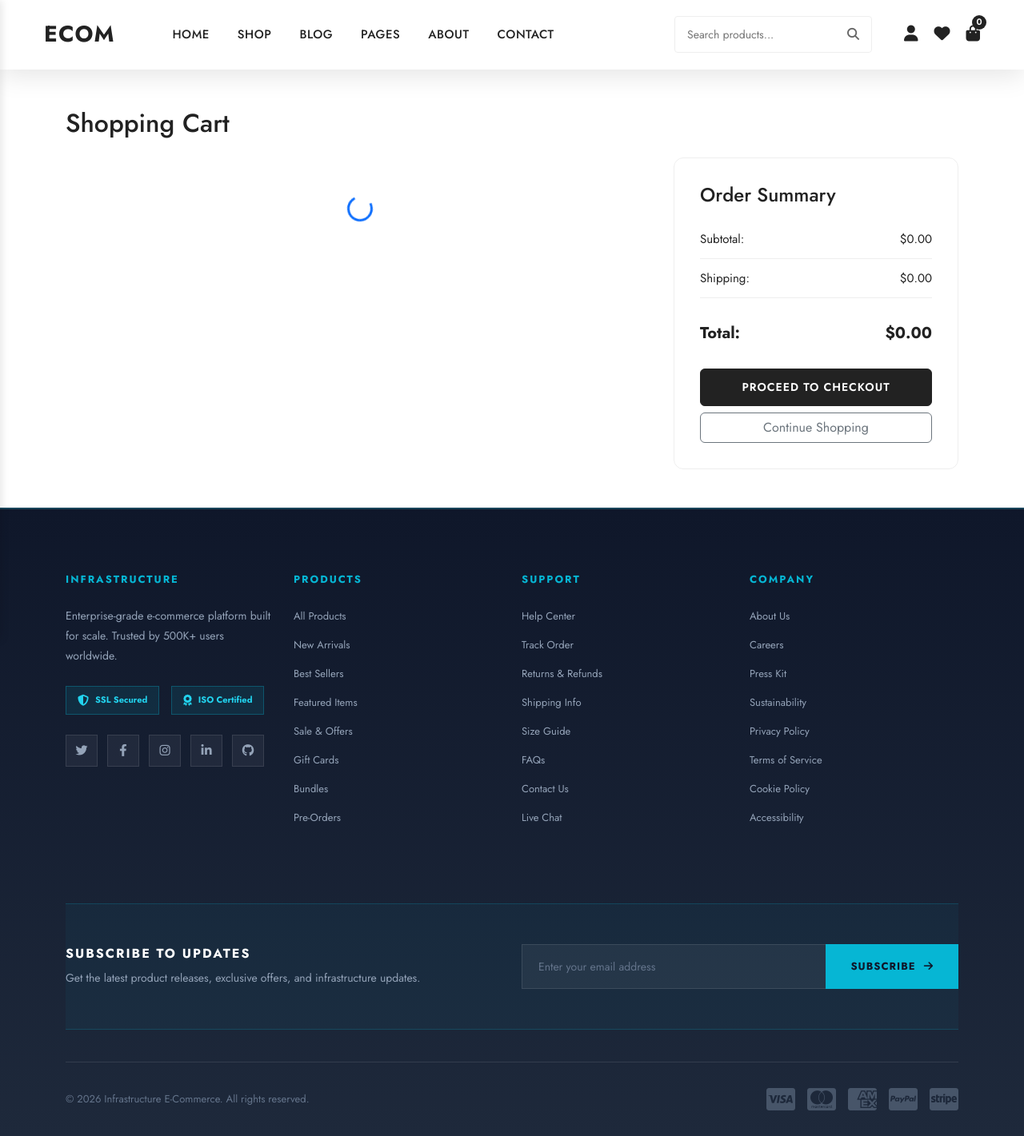
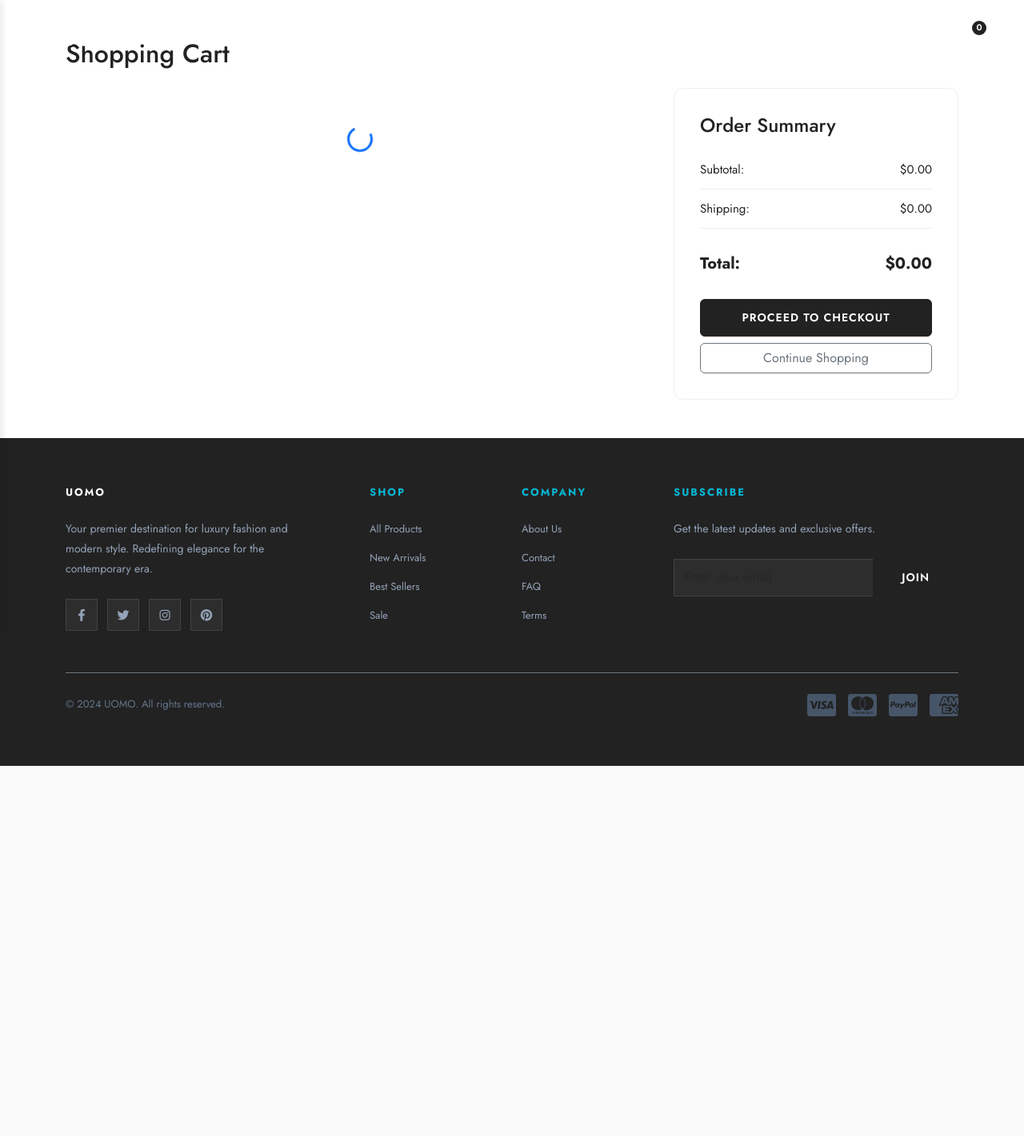
Before and after one commit to shakiill/django_ecommerce, a Django app: template templates/storefront/cart.html in a window 1280 px wide. Shown: the whole page at 80% size. After the commit the page ends 958 px from the top, so only its background shows below. Run offline with Django 3.2, Linux system fonts and the light colour scheme; the template is opened without the code that fills it, so the values that code supplies are empty.

Commit message:
Initial commitddsfsdf

```diff
--- a/templates/storefront/base.html
+++ b/templates/storefront/base.html
@@ -59,17 +59,29 @@
             text-decoration: underline;
         }
 
-        /* Main Header - Glassmorphism */
+        /* Main Header - Sticky & Transparent */
         .main-header {
-            background: rgba(255, 255, 255, 0.8);
-            backdrop-filter: blur(20px);
-            -webkit-backdrop-filter: blur(20px);
-            border-bottom: 1px solid rgba(255, 255, 255, 0.2);
-            box-shadow: 0 8px 32px rgba(0, 0, 0, 0.1);
-            padding: 20px 0;
-            position: sticky;
+            background: transparent; /* Initial transparent state */
+            backdrop-filter: blur(0px); /* No blur initially for clarity */
+            -webkit-backdrop-filter: blur(0px);
+            border-bottom: 1px solid rgba(255, 255, 255, 0.1);
+            padding: 25px 0;
+            position: fixed; /* Sticky behavior */
             top: 0;
+            left: 0;
+            width: 100%;
             z-index: 1000;
+            transition: all 0.4s ease;
+        }
+
+        /* Scrolled State */
+        .main-header.header-scrolled {
+            background: rgba(255, 255, 255, 0.85); /* Milky glass on scroll */
+            backdrop-filter: blur(12px);
+            -webkit-backdrop-filter: blur(12px);
+            padding: 15px 0; /* Shrink on scroll */
+            box-shadow: 0 4px 30px rgba(0, 0, 0, 0.05);
+            border-bottom: 1px solid rgba(255, 255, 255, 0.3);
         }
 
         .header-container {
@@ -85,13 +97,21 @@
         .logo {
             font-size: 28px;
             font-weight: 700;
-            color: var(--primary-color);
+            color: #ffffff; /* White initially for dark hero */
             text-decoration: none;
             letter-spacing: 1px;
             text-transform: uppercase;
+            transition: color 0.3s;
+        }
+
+        .main-header.header-scrolled .logo {
+            color: var(--primary-color); /* Dark on scroll */
         }
 
         .logo:hover {
+            color: #cccccc;
+        }
+        .main-header.header-scrolled .logo:hover {
             color: var(--primary-color);
         }
 
@@ -105,25 +125,34 @@
         }
 
         .main-nav a {
-            color: var(--text-primary);
+            color: #ffffff; /* White initially */
             text-decoration: none;
-            font-size: 15px;
-            font-weight: 500;
+            font-size: 13px; /* Slightly refined size */
+            font-weight: 700;
             text-transform: uppercase;
-            letter-spacing: 0.5px;
+            letter-spacing: 2px; /* Wider spacing like reference */
             transition: color 0.3s;
             position: relative;
+            padding: 5px 0;
+        }
+
+        .main-header.header-scrolled .main-nav a {
+            color: var(--primary-color); /* Dark on scroll */
         }
 
         .main-nav a::after {
             content: '';
             position: absolute;
-            bottom: -5px;
+            bottom: 0px;
             left: 0;
             width: 0;
-            height: 1px;
+            height: 2px;
+            background: #ffffff;
+            transition: width 0.3s;
+        }
+
+        .main-header.header-scrolled .main-nav a::after {
             background: var(--primary-color);
-            transition: width 0.3s;
         }
 
         .main-nav a:hover::after {
@@ -147,16 +176,26 @@
         .header-search-form {
             display: flex;
             align-items: center;
-            border: 1px solid var(--border-color);
-            border-radius: 4px; /* Optional rounded */
-            padding: 5px 10px;
-            background: rgba(255, 255, 255, 0.5);
+            border: 1px solid rgba(255,255,255,0.3);
+            border-radius: 0; /* Squared connection */
+            padding: 5px 15px;
+            background: rgba(255, 255, 255, 0.1); /* Subtle fill */
             transition: all 0.3s;
         }
 
+        .main-header.header-scrolled .header-search-form {
+            border-color: #ddd;
+            background: #f5f5f5;
+        }
+
         .header-search-form:focus-within {
+            border-color: #ffffff;
+            background: rgba(255, 255, 255, 0.2);
+        }
+
+        .main-header.header-scrolled .header-search-form:focus-within {
             border-color: var(--primary-color);
-            background: var(--white);
+            background: #fff;
         }
 
         .header-search-input {
@@ -164,33 +203,57 @@
             background: transparent;
             outline: none;
             font-size: 14px;
-            color: var(--text-primary);
+            color: #ffffff;
             width: 200px;
             padding: 5px;
+        }
+
+        .header-search-input::placeholder {
+            color: rgba(255,255,255,0.7);
+        }
+
+        .main-header.header-scrolled .header-search-input {
+            color: var(--text-primary);
+        }
+
+        .main-header.header-scrolled .header-search-input::placeholder {
+            color: #999;
         }
 
         .header-search-btn {
             border: none;
             background: transparent;
-            color: var(--text-secondary);
+            color: #ffffff;
             cursor: pointer;
             padding: 5px;
         }
 
+        .main-header.header-scrolled .header-search-btn {
+            color: var(--text-secondary);
+        }
+
         .header-search-btn:hover {
-            color: var(--primary-color);
+            opacity: 0.8;
         }
 
         .header-icon {
-            color: var(--text-primary);
-            font-size: 20px;
+            color: #ffffff;
+            font-size: 18px;
             text-decoration: none;
             position: relative;
             transition: color 0.3s;
         }
 
+        .main-header.header-scrolled .header-icon {
+            color: var(--text-primary);
+        }
+
         .header-icon:hover {
-            color: var(--text-secondary);
+            color: rgba(255,255,255,0.7);
+        }
+
+        .main-header.header-scrolled .header-icon:hover {
+            color: var(--primary-color);
         }
 
         .cart-count {
@@ -230,11 +293,10 @@
 
         /* Footer - Infrastructure Design */
         .footer {
-            background: linear-gradient(180deg, #0f172a 0%, #1e293b 100%);
-            padding: 80px 0 0;
+            background: #222222; /* Pure dark */
+            padding: 60px 0 30px; /* Reduced vertical padding */
             margin-top: 0;
-            border-top: 2px solid rgba(6, 182, 212, 0.2);
-            color: #cbd5e1;
+            color: #999;
         }
 
         .footer-heading {
@@ -875,120 +937,71 @@
     </main>
 
     <!-- Footer - High Density Infrastructure Design -->
+    <!-- Footer - Compact Minimal Design -->
     <footer class="footer">
         <div class="container">
-            <!-- Main Footer Content -->
             <div class="row">
-                <!-- Column 1: Company & About -->
-                <div class="col-lg-3 col-md-6 mb-4">
-                    <h5 class="footer-heading">INFRASTRUCTURE</h5>
-                    <p class="footer-about">
-                        Enterprise-grade e-commerce platform built for scale.
-                        Trusted by 500K+ users worldwide.
+                <!-- Brand & About -->
+                <div class="col-lg-4 col-md-6 mb-4">
+                    <h5 class="footer-heading" style="color: #fff;">UOMO</h5>
+                    <p class="footer-about" style="max-width: 300px;">
+                        Your premier destination for luxury fashion and modern style.
+                        Redefining elegance for the contemporary era.
                     </p>
-
-                    <!-- Social Proof Badges -->
-                    <div class="footer-badges">
-                        <div class="trust-badge">
-                            <i class="fas fa-shield-alt"></i>
-                            <span>SSL Secured</span>
-                        </div>
-                        <div class="trust-badge">
-                            <i class="fas fa-award"></i>
-                            <span>ISO Certified</span>
-                        </div>
-                    </div>
-
-                    <!-- Social Links -->
-                    <div class="footer-social">
+                    <div class="footer-social mt-4">
+                        <a href="#" class="social-link"><i class="fab fa-facebook-f"></i></a>
                         <a href="#" class="social-link"><i class="fab fa-twitter"></i></a>
-                        <a href="#" class="social-link"><i class="fab fa-facebook-f"></i></a>
                         <a href="#" class="social-link"><i class="fab fa-instagram"></i></a>
-                        <a href="#" class="social-link"><i class="fab fa-linkedin-in"></i></a>
-                        <a href="#" class="social-link"><i class="fab fa-github"></i></a>
+                        <a href="#" class="social-link"><i class="fab fa-pinterest"></i></a>
                     </div>
                 </div>
 
-                <!-- Column 2: Products & Categories -->
-                <div class="col-lg-3 col-md-6 mb-4">
-                    <h5 class="footer-heading">PRODUCTS</h5>
+                <!-- Quick Links -->
+                <div class="col-lg-2 col-md-3 col-6 mb-4">
+                    <h5 class="footer-heading">SHOP</h5>
                     <ul class="footer-links">
                         <li><a href="{% url 'shop' %}">All Products</a></li>
                         <li><a href="#">New Arrivals</a></li>
                         <li><a href="#">Best Sellers</a></li>
-                        <li><a href="#">Featured Items</a></li>
-                        <li><a href="#">Sale & Offers</a></li>
-                        <li><a href="#">Gift Cards</a></li>
-                        <li><a href="#">Bundles</a></li>
-                        <li><a href="#">Pre-Orders</a></li>
+                        <li><a href="#">Sale</a></li>
                     </ul>
                 </div>
 
-                <!-- Column 3: Support & Resources -->
-                <div class="col-lg-3 col-md-6 mb-4">
-                    <h5 class="footer-heading">SUPPORT</h5>
+                <!-- Company -->
+                <div class="col-lg-2 col-md-3 col-6 mb-4">
+                    <h5 class="footer-heading">COMPANY</h5>
                     <ul class="footer-links">
-                        <li><a href="#">Help Center</a></li>
-                        <li><a href="#">Track Order</a></li>
-                        <li><a href="#">Returns & Refunds</a></li>
-                        <li><a href="#">Shipping Info</a></li>
-                        <li><a href="#">Size Guide</a></li>
-                        <li><a href="#">FAQs</a></li>
-                        <li><a href="#">Contact Us</a></li>
-                        <li><a href="#">Live Chat</a></li>
+                        <li><a href="#">About Us</a></li>
+                        <li><a href="#">Contact</a></li>
+                        <li><a href="#">FAQ</a></li>
+                        <li><a href="#">Terms</a></li>
                     </ul>
                 </div>
 
-                <!-- Column 4: Company & Legal -->
-                <div class="col-lg-3 col-md-6 mb-4">
-                    <h5 class="footer-heading">COMPANY</h5>
-                    <ul class="footer-links">
-                        <li><a href="#">About Us</a></li>
-                        <li><a href="#">Careers</a></li>
-                        <li><a href="#">Press Kit</a></li>
-                        <li><a href="#">Sustainability</a></li>
-                        <li><a href="#">Privacy Policy</a></li>
-                        <li><a href="#">Terms of Service</a></li>
-                        <li><a href="#">Cookie Policy</a></li>
-                        <li><a href="#">Accessibility</a></li>
-                    </ul>
+                <!-- Newsletter -->
+                <div class="col-lg-4 col-md-12 mb-4">
+                    <h5 class="footer-heading">SUBSCRIBE</h5>
+                    <p class="footer-about">Get the latest updates and exclusive offers.</p>
+                    <form class="mt-3">
+                        <div class="input-group">
+                            <input type="email" class="form-control" placeholder="Enter your email" style="background: rgba(255,255,255,0.05); border: 1px solid rgba(255,255,255,0.1); color: #fff; border-radius: 0;">
+                            <button class="btn btn-primary" type="button" style="border-radius: 0;">JOIN</button>
+                        </div>
+                    </form>
                 </div>
             </div>
 
-            <!-- Newsletter Section -->
-            <div class="footer-newsletter">
+            <div class="footer-bottom mt-4 pt-4 border-top border-secondary">
                 <div class="row align-items-center">
-                    <div class="col-lg-6 mb-3 mb-lg-0">
-                        <h6 class="newsletter-title">SUBSCRIBE TO UPDATES</h6>
-                        <p class="newsletter-desc">Get the latest product releases, exclusive offers, and infrastructure updates.</p>
-                    </div>
-                    <div class="col-lg-6">
-                        <div class="newsletter-form">
-                            <input type="email" class="newsletter-input" placeholder="Enter your email address">
-                            <button class="newsletter-btn" type="button">
-                                <span>SUBSCRIBE</span>
-                                <i class="fas fa-arrow-right"></i>
-                            </button>
-                        </div>
-                    </div>
-                </div>
-            </div>
-
-            <!-- Footer Bottom -->
-            <div class="footer-bottom">
-                <div class="row align-items-center">
-                    <div class="col-md-6 text-center text-md-start mb-2 mb-md-0">
-                        <p class="footer-copyright">
-                            © 2026 Infrastructure E-Commerce. All rights reserved.
-                        </p>
+                    <div class="col-md-6 text-center text-md-start">
+                        <p class="footer-copyright">&copy; 2024 UOMO. All rights reserved.</p>
                     </div>
                     <div class="col-md-6 text-center text-md-end">
                         <div class="payment-methods">
                             <i class="fab fa-cc-visa"></i>
                             <i class="fab fa-cc-mastercard"></i>
+                            <i class="fab fa-cc-paypal"></i>
                             <i class="fab fa-cc-amex"></i>
-                            <i class="fab fa-cc-paypal"></i>
-                            <i class="fab fa-cc-stripe"></i>
                         </div>
                     </div>
                 </div>
@@ -1126,6 +1139,16 @@
             }
 
             updateCartCount();
+
+            // Sticky Header Script
+            window.addEventListener('scroll', function() {
+                const header = document.querySelector('.main-header');
+                if (window.scrollY > 50) {
+                    header.classList.add('header-scrolled');
+                } else {
+                    header.classList.remove('header-scrolled');
+                }
+            });
         });
 
         // Close mobile menu on resize to desktop
--- a/templates/storefront/home.html
+++ b/templates/storefront/home.html
@@ -202,7 +202,7 @@
         }
 
         .hero-slide {
-            height: 85vh; /* Proportional high-impact height */
+            height: 100vh; /* Full viewport height */
             min-height: 700px;
             background-size: cover;
             background-position: center;
```
